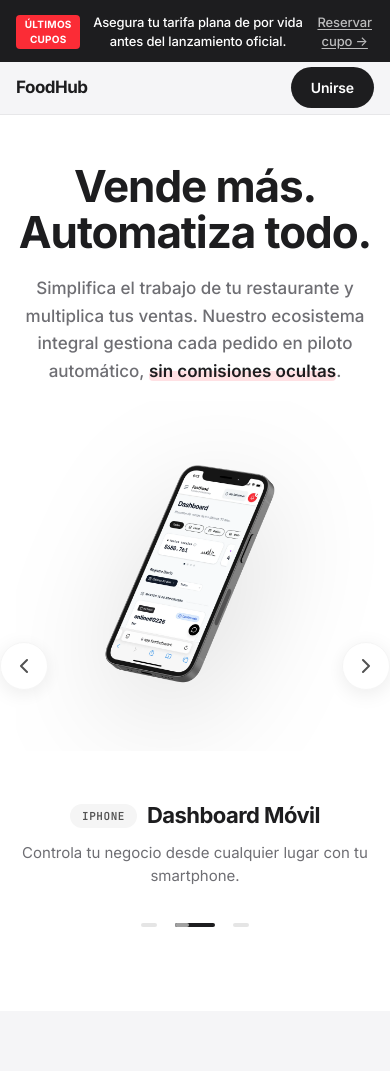
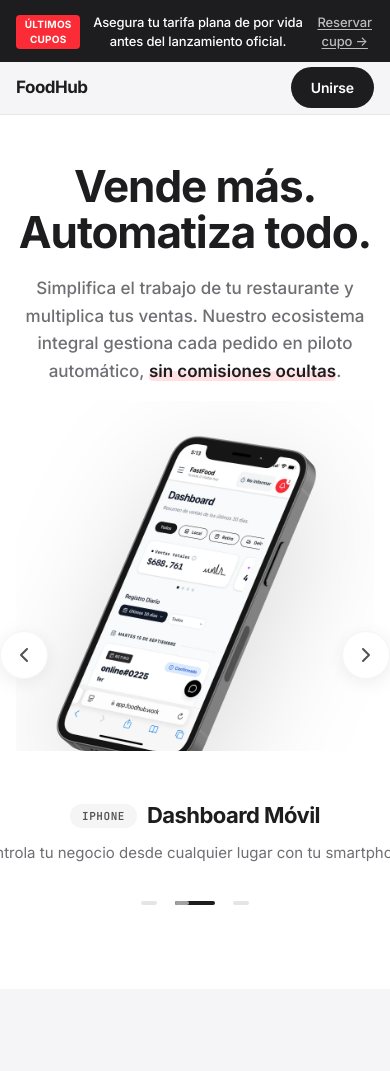
Before and after one commit to animaskazo/foodHub, a React (Vite) app: page / in a window 390 px wide. Shown: the top 1071 px of the page. Built offline with nearby package versions, Linux system fonts and the light colour scheme.

Commit message:
fix image iphone

```diff
--- a/src/components/DeviceSlider.tsx
+++ b/src/components/DeviceSlider.tsx
@@ -28,7 +28,7 @@ const slides = [
     id: "desktop",
     image: sliderCUrl,
     label: "Panel de Administración",
-    description: "Dashboard completo con métricas, órdenes y reportes en tiempo real.",
+    description: "Dashboard completo, órdenes, métricas y reportes en tiempo real.",
     badge: "Desktop",
   },
 ];
@@ -142,9 +142,9 @@ export const DeviceSlider: React.FC = () => {
                 <img
                   src={slides[current].image}
                   alt={slides[current].label}
-                  className={`max-w-none h-auto object-contain object-top drop-shadow-[0_30px_60px_rgba(0,0,0,0.15)] ${slides[current].id === 'mobile'
-                      ? 'w-[150%] sm:w-[130%] lg:w-[110%] -mt-6 sm:-mt-12 lg:-mt-16'
-                      : 'w-[115%] sm:w-[100%] lg:w-[90%]'
+                  className={`max-w-none object-contain object-top drop-shadow-[0_30px_60px_rgba(0,0,0,0.15)] ${slides[current].id === 'mobile'
+                    ? 'w-[230%] sm:w-[200%] lg:w-[180%] h-auto -mt-24 sm:-mt-36 lg:-mt-48'
+                    : 'w-[115%] sm:w-[100%] lg:w-[90%] h-auto'
                     }`}
                   draggable={false}
                 />
@@ -172,7 +172,7 @@ export const DeviceSlider: React.FC = () => {
                     {slides[current].label}
                   </h3>
                 </div>
-                <p className="text-[15px] sm:text-[16px] text-[#6e6e73] max-w-lg mx-auto">
+                <p className="text-[15px] sm:text-[16px] text-[#6e6e73] whitespace-nowrap overflow-hidden text-ellipsis px-4">
                   {slides[current].description}
                 </p>
               </motion.div>
@@ -189,8 +189,8 @@ export const DeviceSlider: React.FC = () => {
                 >
                   <div
                     className={`h-[4px] rounded-full transition-all duration-300 ${index === current
-                        ? "w-10 bg-[#1d1d1f]"
-                        : "w-4 bg-neutral-200 group-hover:bg-neutral-300"
+                      ? "w-10 bg-[#1d1d1f]"
+                      : "w-4 bg-neutral-200 group-hover:bg-neutral-300"
                       }`}
                   />
                   {/* Autoplay progress bar on active dot */}
```
